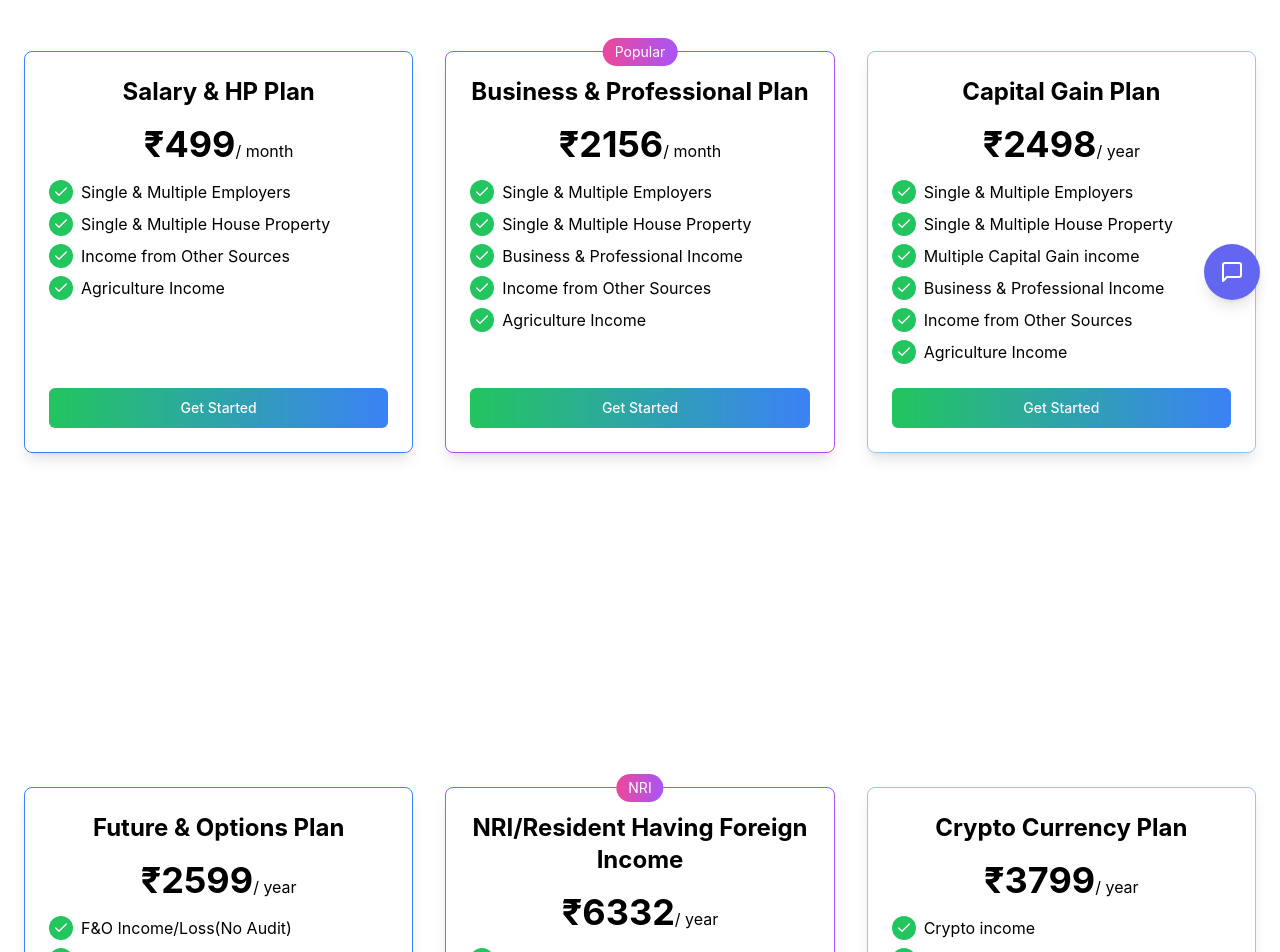
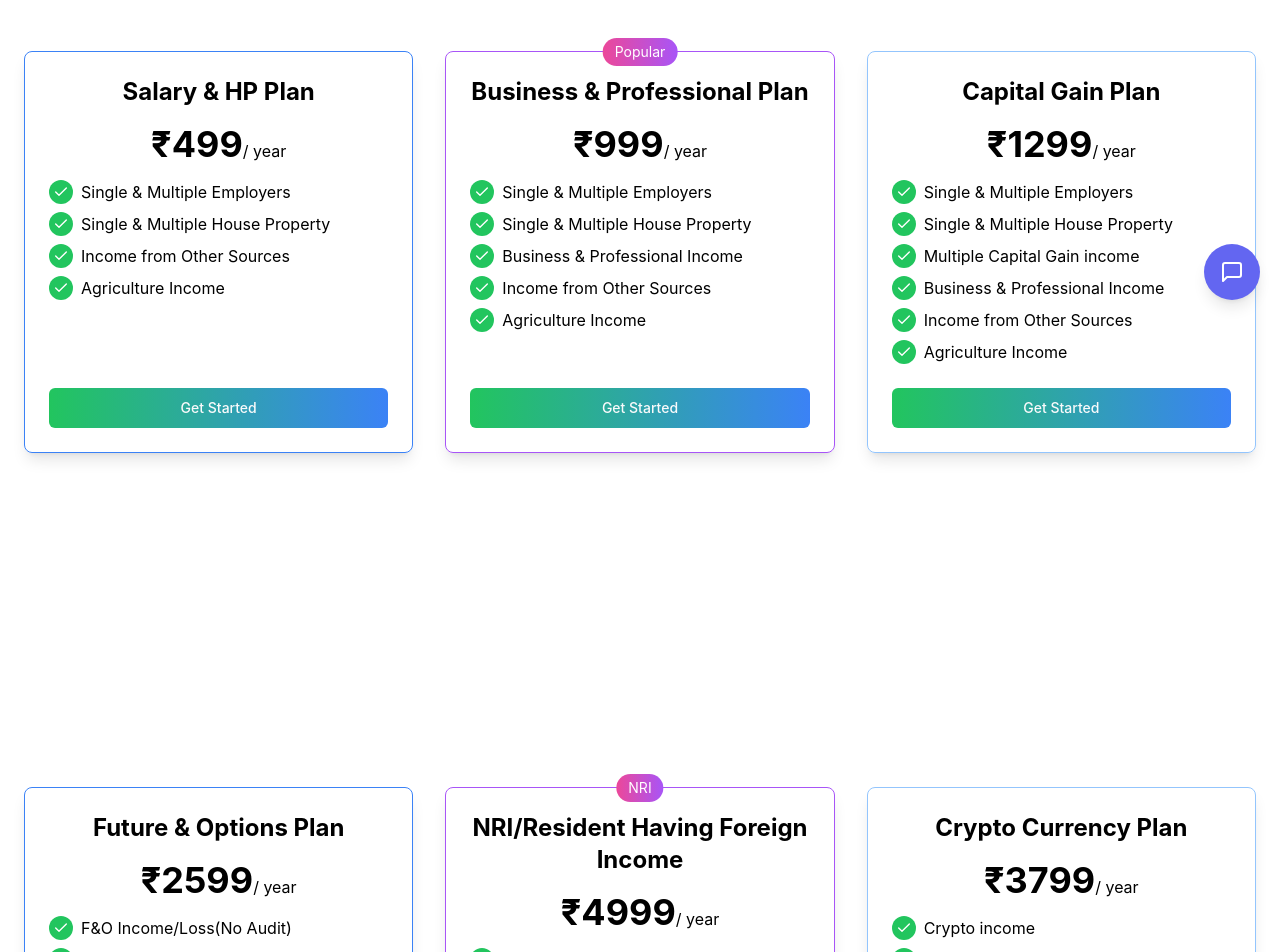
Before and after one commit to Jc-cell-cpu/Testv, a Next.js app: page /Pricing in a window 1280 px wide. Shown: the part 480-1432 px from the top of the page. Built offline with nearby package versions, Linux system fonts and the light colour scheme.

Commit message:
minor changes

```diff
--- a/components/component/PricingcompGst.jsx
+++ b/components/component/PricingcompGst.jsx
@@ -11,7 +11,7 @@ export function PricingcompGst() {
             <div>
               <h3 className="text-2xl font-bold text-center">GST Registration</h3>
               <div className="mt-4 text-center">
-                <span className="text-4xl font-bold">&#8377;999</span>/ year
+                <span className="text-4xl font-bold">&#8377;999</span>
               </div>
               <ul className="mt-4 space-y-2">
                 <li className="flex items-center">
--- a/components/component/Pricingcomptwo.jsx
+++ b/components/component/Pricingcomptwo.jsx
@@ -57,7 +57,7 @@ export function Pricingcomptwo() {
             <div>
               <h3 className="text-2xl font-bold text-center">NRI/Resident Having Foreign Income</h3>
               <div className="mt-4 text-center">
-                <span className="text-4xl font-bold">&#8377;6332</span>/ year
+                <span className="text-4xl font-bold">&#8377;4999</span>/ year
               </div>
               <ul className="mt-4 space-y-2">
                 <li className="flex items-center">
--- a/components/component/pricingcompone.jsx
+++ b/components/component/pricingcompone.jsx
@@ -11,7 +11,7 @@ export function Pricingcompone() {
             <div>
               <h3 className="text-2xl font-bold text-center">Salary & HP Plan</h3>
               <div className="mt-4 text-center">
-                <span className="text-4xl font-bold">&#8377;499</span>/ month
+                <span className="text-4xl font-bold">&#8377;499</span>/ year
               </div>
               <ul className="mt-4 space-y-2">
                 <li className="flex items-center">
@@ -45,7 +45,7 @@ export function Pricingcompone() {
             <div>
               <h3 className="text-2xl font-bold text-center">Business & Professional Plan</h3>
               <div className="mt-4 text-center">
-                <span className="text-4xl font-bold">&#8377;2156</span>/ month
+                <span className="text-4xl font-bold">&#8377;999</span>/ year
               </div>
               <ul className="mt-4 space-y-2">
                 <li className="flex items-center">
@@ -79,7 +79,7 @@ export function Pricingcompone() {
             <div>
               <h3 className="text-2xl font-bold text-center">Capital Gain Plan</h3>
               <div className="mt-4 text-center">
-                <span className="text-4xl font-bold">&#8377;2498</span>/ year
+                <span className="text-4xl font-bold">&#8377;1299</span>/ year
               </div>
               <ul className="mt-4 space-y-2">
                 <li className="flex items-center">
```
Also changed, not shown: components/footer.js (line endings or trailing spaces).
